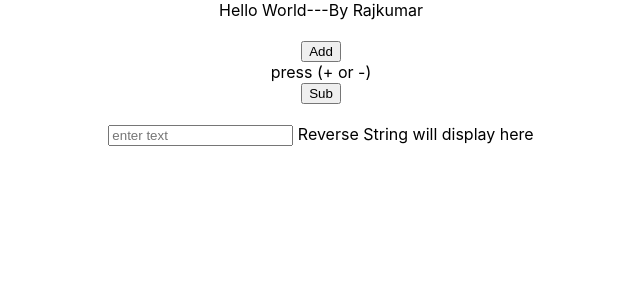
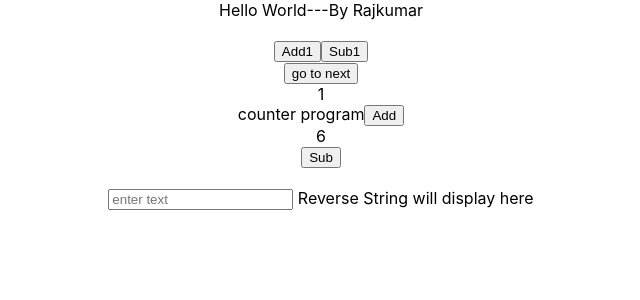
Before and after one commit to RajkumarKundu1992/MyReactApp, a React (Create React App) app: page / in a window 1280 px wide. Shown: the top 300 px of the page, without its empty margins (319-959 px from the left). Built offline with nearby package versions, Linux system fonts and the light colour scheme.

Commit message:
to implement counter and page_direction

```diff
--- a/src/App.js
+++ b/src/App.js
@@ -1,45 +1,23 @@
 import React from 'react';
 import logo from './logo.svg';
 import './App.css';
+import Counter from './components/Counter';
+import Main from './components/Main';
+
 
 function App() {
   return (
     <div className="App">
       Hello World---By Rajkumar<br /><br />
-      <button onClick={inc}>Add</button ><br />
-      <label id="num">press (+ or -)</label><br />
-      <button onClick={dec} > Sub</button><br /><br />
-      <input id="txt" type="text" name="text" placeholder="enter text" onChange={reverseInput} />
 
-      <label id="lbl"> Reverse String will display here</label>
+
+      <Main />
     </div >
 
   );
 
 }
 
-function handleClick() {
-  alert("msg saved")
-}
 
 
-function reverseInput(r) {
-  var a = document.getElementById("txt").value;
-  // document.getElementById("lbl").textContent = a.split('').reverse().join('');
-  var o = '';
-  for (var i = a.length - 1; i >= 0; i--)
-    o += a[i];
-
-  document.getElementById("lbl").textContent = o;
-}
-var n = 0;
-
-function inc() {
-  document.getElementById("num").textContent = n++;
-}
-function dec() {
-
-  document.getElementById("num").textContent = --n;
-}
-
 export default App;
--- /dev/null
+++ b/src/components/Button.js
@@ -0,0 +1,12 @@
+import React, { Component } from 'react'
+
+export default class Button extends Component {
+    render() {
+        return (
+            <div>
+                <button>click</button><br />
+                <label></label>
+            </div>
+        )
+    }
+}
--- /dev/null
+++ b/src/components/Counter.js
@@ -0,0 +1,49 @@
+import React, { Component } from 'react'
+
+export default class Counter extends Component {
+    constructor(props) {
+        super(props);
+        this.state = { counter: props.myValue }
+
+    }
+
+    render() {
+        return (
+            <div>
+                {this.props.title}
+                <button onClick={() => this.setState({ counter: this.state.counter + 1 })}>Add</button ><br />
+                <label id="num">{this.state.counter}</label><br />
+                <button onClick={() => this.setState({ counter: this.state.counter - 1 })} > Sub</button><br /><br />
+                <input id="txt" type="text" name="text" placeholder="enter text" onChange={reverseInput} />
+
+                <label id="lbl"> Reverse String will display here</label>
+            </div>
+
+
+        )
+    }
+
+}
+function handleClick() {
+    alert("msg saved")
+}
+
+
+function reverseInput(r) {
+    var a = document.getElementById("txt").value;
+    // document.getElementById("lbl").textContent = a.split('').reverse().join('');
+    var o = '';
+    for (var i = a.length - 1; i >= 0; i--)
+        o += a[i];
+
+    document.getElementById("lbl").textContent = o;
+}
+// var n = 0;
+
+// function inc() {
+//     document.getElementById("num").textContent = n++;
+// }
+// function dec() {
+
+//     document.getElementById("num").textContent = --n;
+// }
--- /dev/null
+++ b/src/components/Main.js
@@ -0,0 +1,38 @@
+import React, { Component } from 'react'
+import Counter from './Counter';
+import Button from './Button';
+
+export default class Main extends Component {
+    constructor() {
+        super();
+        this.state = { currentComponent: 1 };
+        this.handlePage = {}
+    }
+    render() {
+        return (
+            <div>
+                <button onClick={() => this.setState({ currentComponent: this.state.currentComponent + 1 })}>Add1</button>
+                <button onClick={() => this.setState({ currentComponent: this.state.currentComponent - 1 })}>Sub1</button>
+
+
+                <br />
+                <button onClick="">go to next</button>
+
+
+                <br />
+
+                {
+                    this.state.currentComponent
+                }
+                {
+                    this.state.currentComponent === 1 ? <Counter myValue={6} title="counter program" /> : null
+                }
+
+                {
+                    this.state.currentComponent === 2 ? <Button /> : null
+                }
+
+            </div>
+        )
+    }
+}
```
